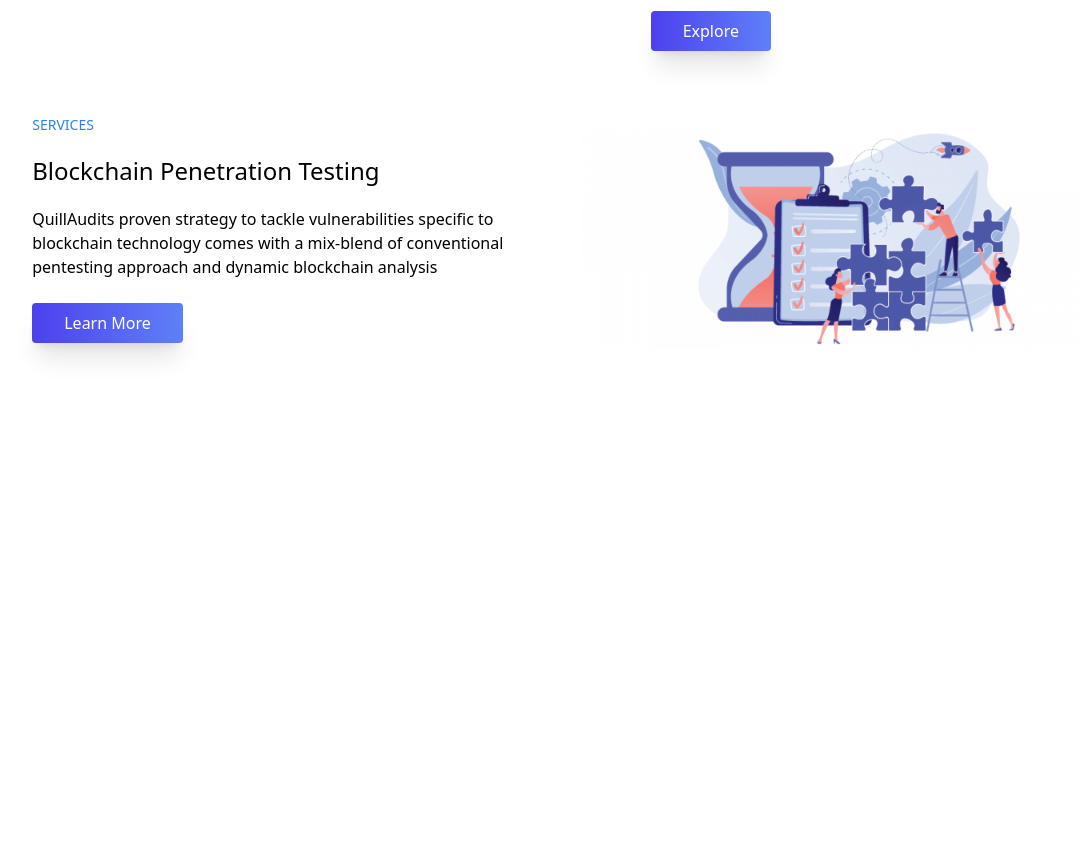
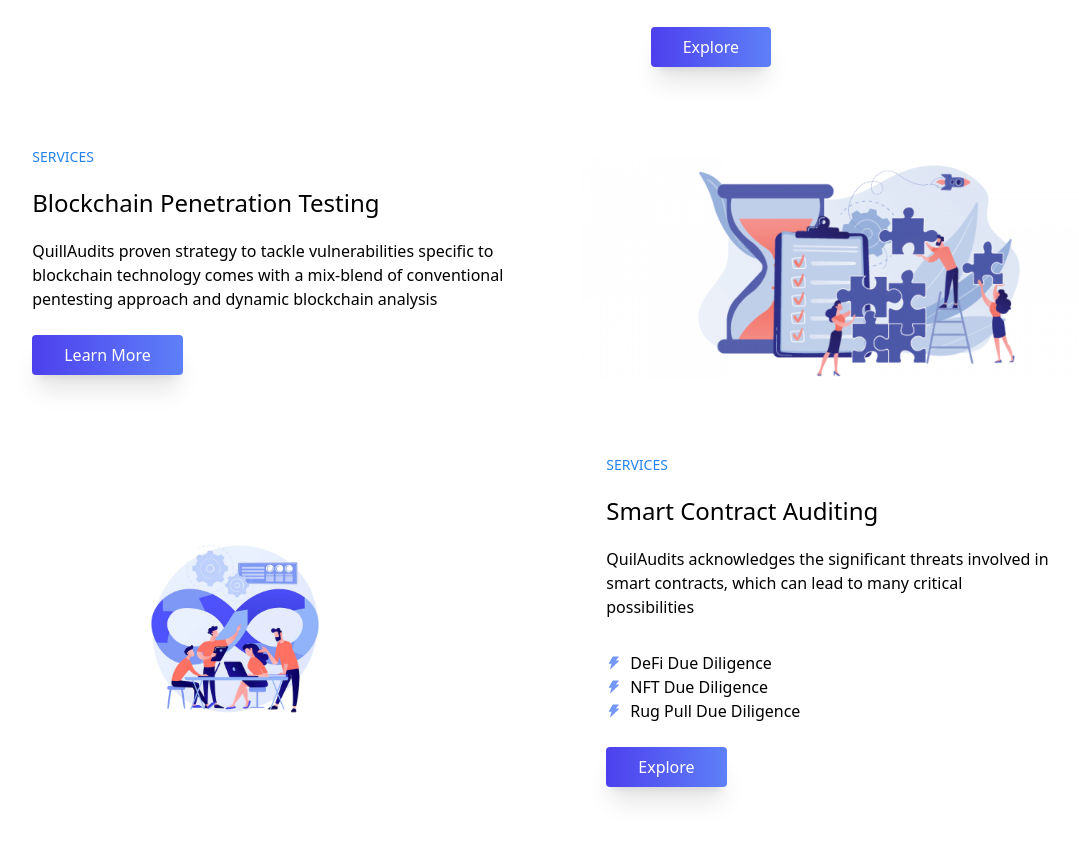
Before and after one commit to mousumiaktar/quillautits-task, a React (Create React App) app: page / in a window 1280 px wide. Shown: the part 1139-1980 px from the top of the page, without its empty margins (54-1133 px from the left). Before the commit the page ends 1546 px from the top, so only its background shows below. Built offline with nearby package versions, Linux system fonts and the light colour scheme.

Commit message:
services three added

```diff
--- a/src/components/Home/Home.js
+++ b/src/components/Home/Home.js
@@ -2,6 +2,7 @@
 import HeroArea from './heroArea/HeroArea';
 import PartnersArea from './partnersArea/PartnersArea';
 import Services from './services/Services';
+import ServicesThree from './services/ServicesThree';
 import ServicesTwo from './services/ServicesTwo';
 
 
@@ -12,6 +13,7 @@
             <PartnersArea />
             <Services />
             <ServicesTwo />
+            <ServicesThree />
         </div>
     );
 };
--- a/src/components/Home/services/Services.js
+++ b/src/components/Home/services/Services.js
@@ -4,7 +4,7 @@
 
 const Services = () => {
     return (
-        <div className='px-12 md:flex lg:flex justify-around items-center my-12'>
+        <div className='px-12 md:flex lg:flex justify-around items-center my-16'>
             <div>
                 <img className='h-56' src={serviceimg} alt="" />
             </div>
--- /dev/null
+++ b/src/components/Home/services/ServicesThree.js
@@ -0,0 +1,35 @@
+import React from 'react';
+import { AiFillThunderbolt } from 'react-icons/ai';
+import serviceimg3 from '../../../images/services/service3.png';
+
+const ServicesThree = () => {
+    return (
+        <div className='px-12 md:flex lg:flex justify-around items-center my-16'>
+            <div>
+                <img className='h-56' src={serviceimg3} alt="" />
+            </div>
+            <div>
+                <p className='text-sm text-[#2583EE]'>SERVICES</p>
+                <h2 className='text-2xl mt-5'>Smart Contract Auditing</h2>
+                <p className='mt-5'>QuilAudits acknowledges the significant threats involved in <br /> smart contracts, which can lead to many critical <br /> possibilities</p>
+                <div className='mt-8'>
+                    <div className='flex items-center'>
+                        <AiFillThunderbolt className='text-[#7497F5]' />
+                        <p className='ml-2'>DeFi Due Diligence</p>
+                    </div>
+                    <div className='flex items-center'>
+                        <AiFillThunderbolt className='text-[#7497F5]' />
+                        <p className='ml-2'>NFT Due Diligence</p>
+                    </div>
+                    <div className='flex items-center'>
+                        <AiFillThunderbolt className='text-[#7497F5]' />
+                        <p className='ml-2'>Rug Pull Due Diligence</p>
+                    </div>
+                </div>
+                <button className="mt-6 mb-4 p-2 px-8 shadow-xl text-white bg-gradient-to-r from-[#4D40EE] to-[#5E80F8] rounded cursor-pointer">Explore</button>
+            </div>
+        </div>
+    );
+};
+
+export default ServicesThree;
--- a/src/components/Home/services/ServicesTwo.js
+++ b/src/components/Home/services/ServicesTwo.js
@@ -3,7 +3,7 @@
 
 const ServicesTwo = () => {
     return (
-        <div className='px-12 md:flex lg:flex justify-around items-center my-12'>
+        <div className='px-12 md:flex lg:flex justify-around items-center my-16'>
             <div>
                 <p className='text-sm text-[#2583EE]'>SERVICES</p>
                 <h2 className='text-2xl mt-5'>Blockchain Penetration Testing</h2>
```
Also changed, not shown: src/images/services/service3.png (added).
